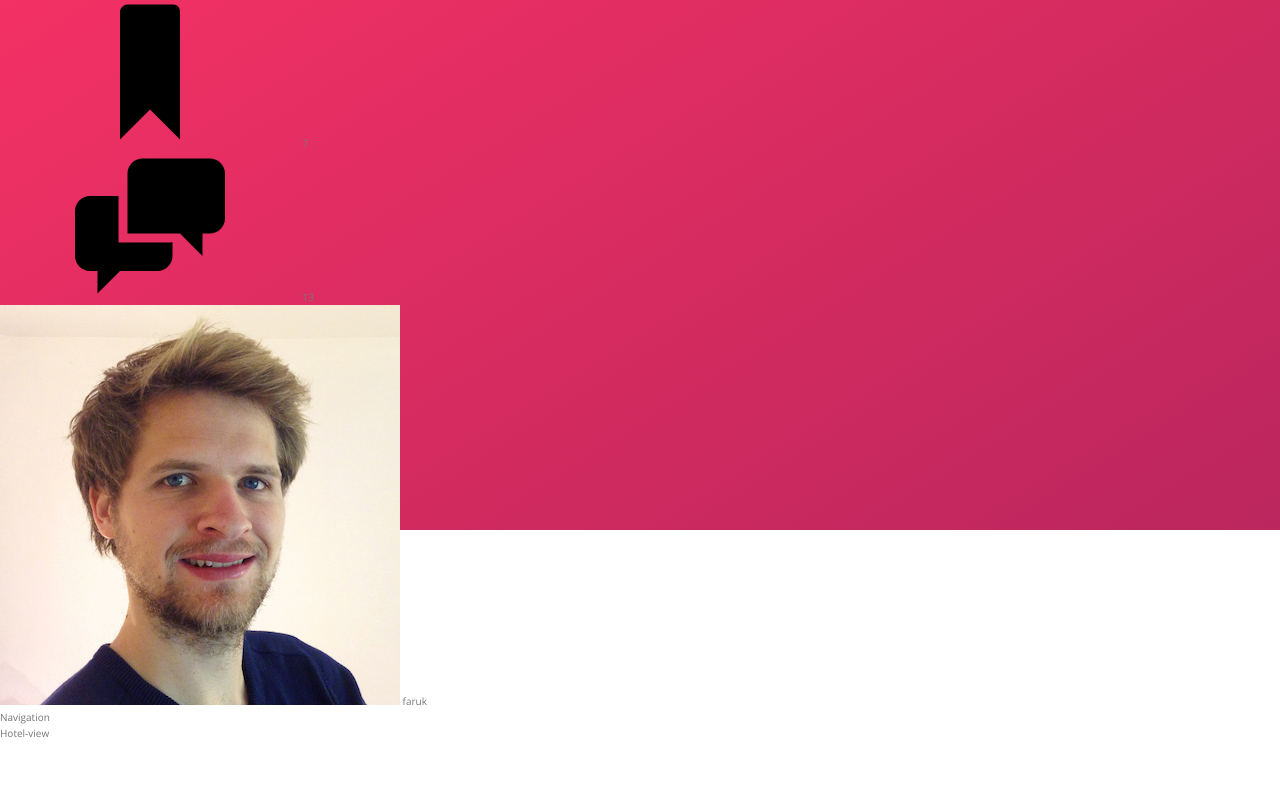
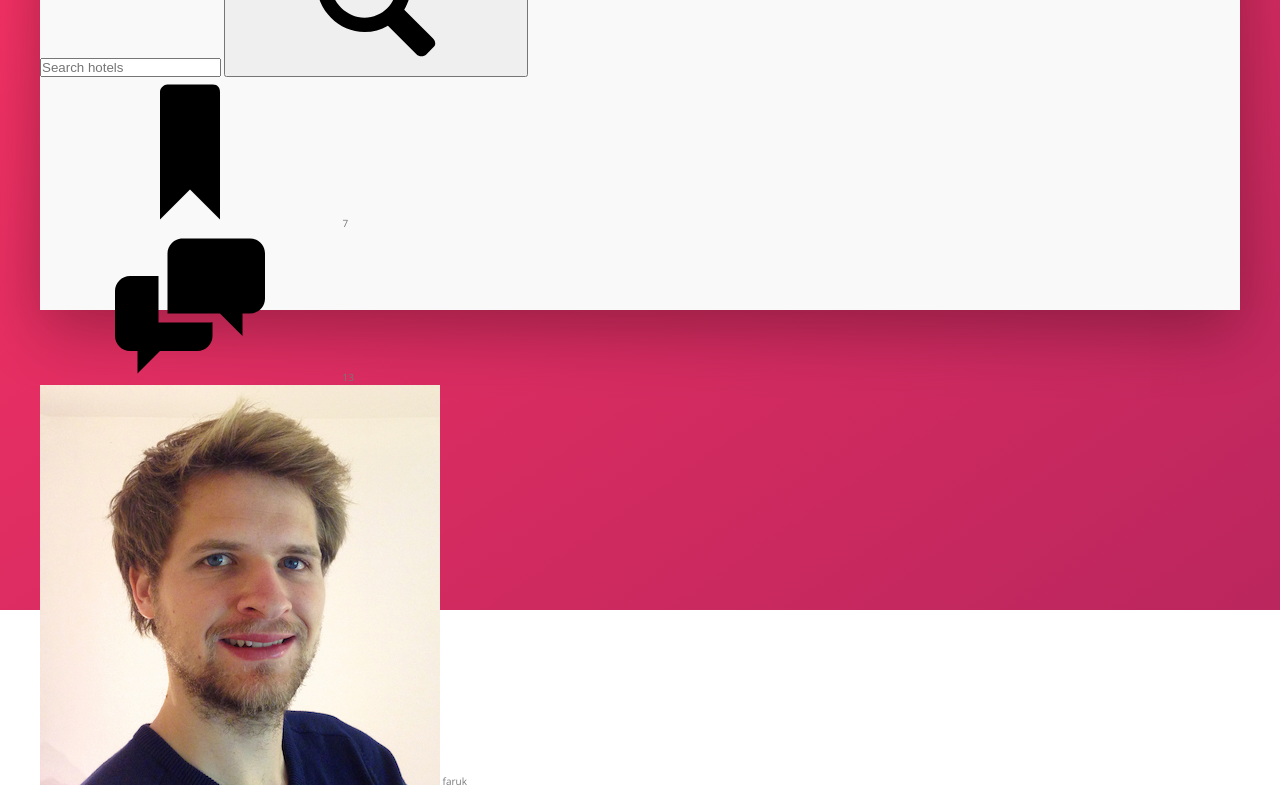
Before and after one commit to alfarukky/trillo, a website: page index.html in a window 1280 px wide. Shown: the part 270-1059 px from the top of the page. Before the commit the page ends 1011 px from the top, so only its background shows below. Drawn offline with nearby package versions, Linux system fonts and the light colour scheme.

Commit message:
styling on  the layout and base files

```diff
--- a/sass/_base.scss
+++ b/sass/_base.scss
@@ -29,6 +29,7 @@ Grey dark 3: #999
   --color-Grey-dark-1: #333;
   --color-Grey-dark-2: #777;
   --color-Grey-dark-3: #999;
+  --shadow-dark: 0 2rem 6rem rgba(0, 0, 0, 0.3);
 }
 
 * {
--- a/sass/_layout.scss
+++ b/sass/_layout.scss
@@ -0,0 +1,27 @@
+.container {
+  max-width: 120rem;
+  margin: 8rem auto;
+  background-color: var(--color-Grey-light-1);
+  box-shadow: var(--shadow-dark);
+  min-height: 50rem;
+}
+
+.header {
+  height: 7rem;
+  background-color: #fff;
+  border-bottom: var(--color-Grey-light-2);
+}
+
+.content {
+  display: flex;
+}
+
+.sidebar {
+  background-color: var(--color-Grey-dark-1);
+  flex: 0 0 18%;
+}
+
+.hotel-view {
+  background-color: orangered;
+  flex: 1;
+}
```
Also changed, not shown: css/main.css.
